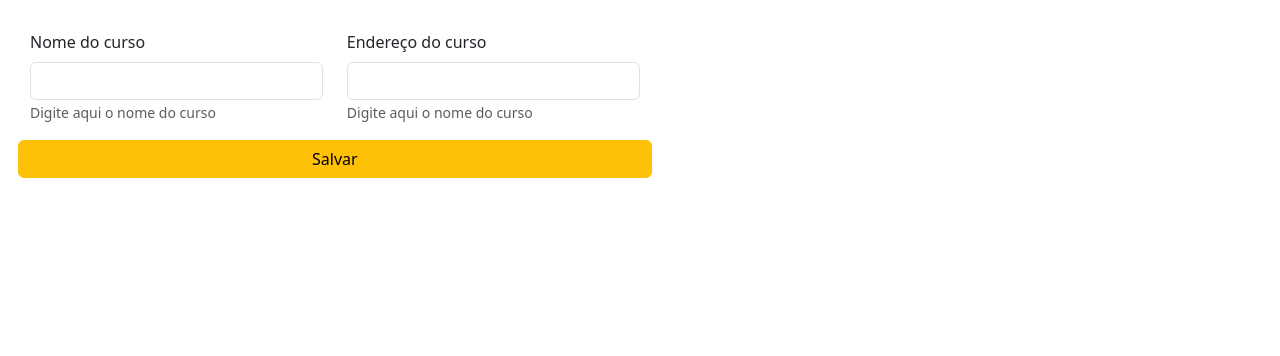
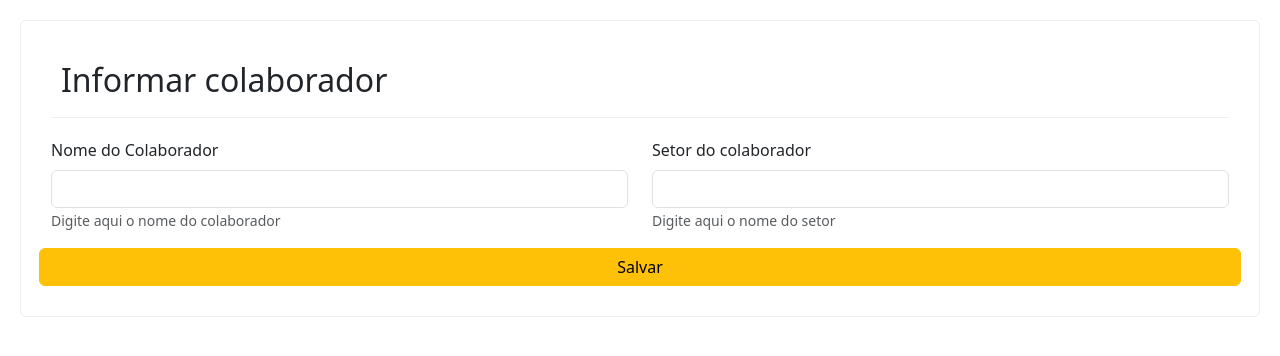
Before and after one commit to jpcastro14/WL-Audio---Event-Scheduler, a React (Create React App) app in the folder wlaudio/: page /courseform in a window 1280 px wide. Shown: the top 356 px of the page. Built offline with nearby package versions, Linux system fonts and the light colour scheme.

Commit message:
Creating GUI component for creating interns list and register new feedbacks

```diff
--- a/wlaudio/src/components/CourseForm/index.jsx
+++ b/wlaudio/src/components/CourseForm/index.jsx
@@ -1,5 +1,5 @@
 import React, { useState, useEffect } from "react";
-import { A, Container } from "./styles";
+import { A, Container, HeaderDiv } from "./styles";
 import axios from "axios";
 import { Button } from "react-bootstrap";
 import Form from "react-bootstrap/Form";
@@ -31,11 +31,12 @@ function CourseForm() {
 
     axios
       .post("http://localhost:8000/api/v2/courses/", postCourse)
-      .then((res) => console.log(res));
-
-    console.log(postCourse);
-    Setshow(true);
-    setMessage("Curso cadastrado com sucesso!");
+      .catch((err) => console.log(err))
+      .then(
+        (res) => console.log(res),
+        Setshow(true),
+        setMessage("Curso cadastrado com sucesso!")
+      );
 
     setTimeout(() => {
       Setshow(false);
@@ -54,47 +55,35 @@ function CourseForm() {
 
   return (
     <Container>
-      {/* <form onSubmit={handlePost}>
-        <input
-        type="text"
-        name="title"
-        value={postCourse.title}
-        onChange={handleType}
-        />
-        <input
-        type="text"
-        name="url"
-        value={postCourse.url}
-        onChange={handleType}
-        />
-        <input type="submit" />
-        </form> */}
+      <HeaderDiv>
+        <h2>Informar colaborador</h2>
+      </HeaderDiv>
       <Form onSubmit={handlePost}>
         <Alert show={show}>{message}</Alert>
         <Row>
           <Col>
             <Form.Group className="mb-3">
-              <Form.Label>Nome do curso</Form.Label>
+              <Form.Label>Nome do Colaborador</Form.Label>
               <Form.Control
                 type="text"
                 defaultValue={courses.title}
                 onChange={handleType}
                 name="title"
               />
-              <Form.Text>Digite aqui o nome do curso</Form.Text>
+              <Form.Text>Digite aqui o nome do colaborador</Form.Text>
             </Form.Group>
           </Col>
 
           <Col>
             <Form.Group>
-              <Form.Label>Endereço do curso</Form.Label>
+              <Form.Label>Setor do colaborador</Form.Label>
               <Form.Control
                 type="text"
                 defaultValue={courses.url}
                 onChange={handleType}
                 name="url"
               />
-              <Form.Text>Digite aqui o nome do curso</Form.Text>
+              <Form.Text>Digite aqui o nome do setor</Form.Text>
             </Form.Group>
           </Col>
           <Button variant="warning" onClick={handlePost}>
--- a/wlaudio/src/components/CourseForm/styles.js
+++ b/wlaudio/src/components/CourseForm/styles.js
@@ -4,7 +4,16 @@ export const Container = styled.div`
   border-radius: 6px;
   padding: 30px;
   display: flex;
-  flex-direction: row;
+  flex-direction: column;
+  margin: 20px;
+  border: solid 1px #eee;
+`;
+
+export const HeaderDiv = styled.div`
+  display: flex;
+  padding: 10px;
+  margin-bottom: 20px;
+  border-bottom: 1px solid #eee;
 `;
 
 export const A = styled.a`
--- a/wlaudio/src/components/CourseList/index.jsx
+++ b/wlaudio/src/components/CourseList/index.jsx
@@ -1,6 +1,6 @@
 import React, { useEffect, useState } from "react";
-import { CardContainer, Container } from "./styles";
-import { Card } from "react-bootstrap";
+import { CardContainer, Container, TopNav, InfoContainer } from "./styles";
+import { Card, Col, Button } from "react-bootstrap";
 import ConnButton from "../ConnButton";
 import axios from "axios";
 
@@ -21,21 +21,44 @@ function CourseList() {
   }, []);
 
   return (
+    <>
+      <TopNav>
+        <span>CRP - Frontlines</span>
+      </TopNav>
       <Container>
+        <Col>
+          <InfoContainer>
+            <h2>Claudio Cesário</h2>
+            <h6>Gestor de desenvolvimento</h6>
+            <span>CRP - Frontlines - 158510</span>
+          </InfoContainer>
+        </Col>
+        <Col>
+          <div className="d-grid gap2">
             <CardContainer>
+              <Card style={{ width: "100%" }}>
+                <Card.Body>Colaboradores sob supervisão</Card.Body>
+              </Card>
+
               {course.map((item) => (
-          <Card key={item.title} style={{ width: "18rem" }}>
+                <Card key={item.title} style={{ width: "100%" }}>
                   <Card.Header>{item.title}</Card.Header>
                   <Card.Body>
                     <Card.Text>{item.url}</Card.Text>
                     <div className="d-grid gap-2">
-                <ConnButton text="Ver mais" to={`/courseset/${item.id}`} />
+                      <ConnButton
+                        text="Ver mais"
+                        to={`/courseset/${item.id}`}
+                      />
                     </div>
                   </Card.Body>
                 </Card>
               ))}
             </CardContainer>
+          </div>
+        </Col>
       </Container>
+    </>
   );
 }
 
--- a/wlaudio/src/components/CourseList/styles.js
+++ b/wlaudio/src/components/CourseList/styles.js
@@ -4,21 +4,44 @@ export const Container = styled.div`
   display: flex;
   background-color: #4287f5;
   flex-wrap: wrap;
-  flex-grow: 1 0 350px;
+  flex-grow: 0 200px;
   gap: 20px;
-  padding: 20px 20px 0 20px;
-  height: 120px;
+  padding: 20px;
   justify-content: center;
   img {
     height: 50px;
   }
 `;
 
+export const TopNav = styled.div`
+  width: 100%;
+  display: flex;
+  background-color: white;
+  padding: 20px;
+`;
+
 export const CardContainer = styled.div`
-  width: 100%;
-  padding: 20px;
-  gap: 10px;
+  gap: 20px;
   display: flex;
+  flex-direction: row;
+  border-radius: 6px;
+  flex-grow: 1;
+  justify-content: end;
   flex-wrap: wrap;
-  justify-content: center;
 `;
+
+export const InfoContainer = styled.div`
+  color: white;
+  padding: 10px;
+  display: flex;
+  flex-direction: column;
+  flex-grow: 1;
+  gap: 0px;
+  border-radius: 6px;
+  border-right: 3px solid white;
+  background-color: rgba(255, 255, 255, 0.15);
+
+  span {
+    font-size: 14px;
+  }
+`;
```
Lines whose indentation alone changed are shown as unchanged.
